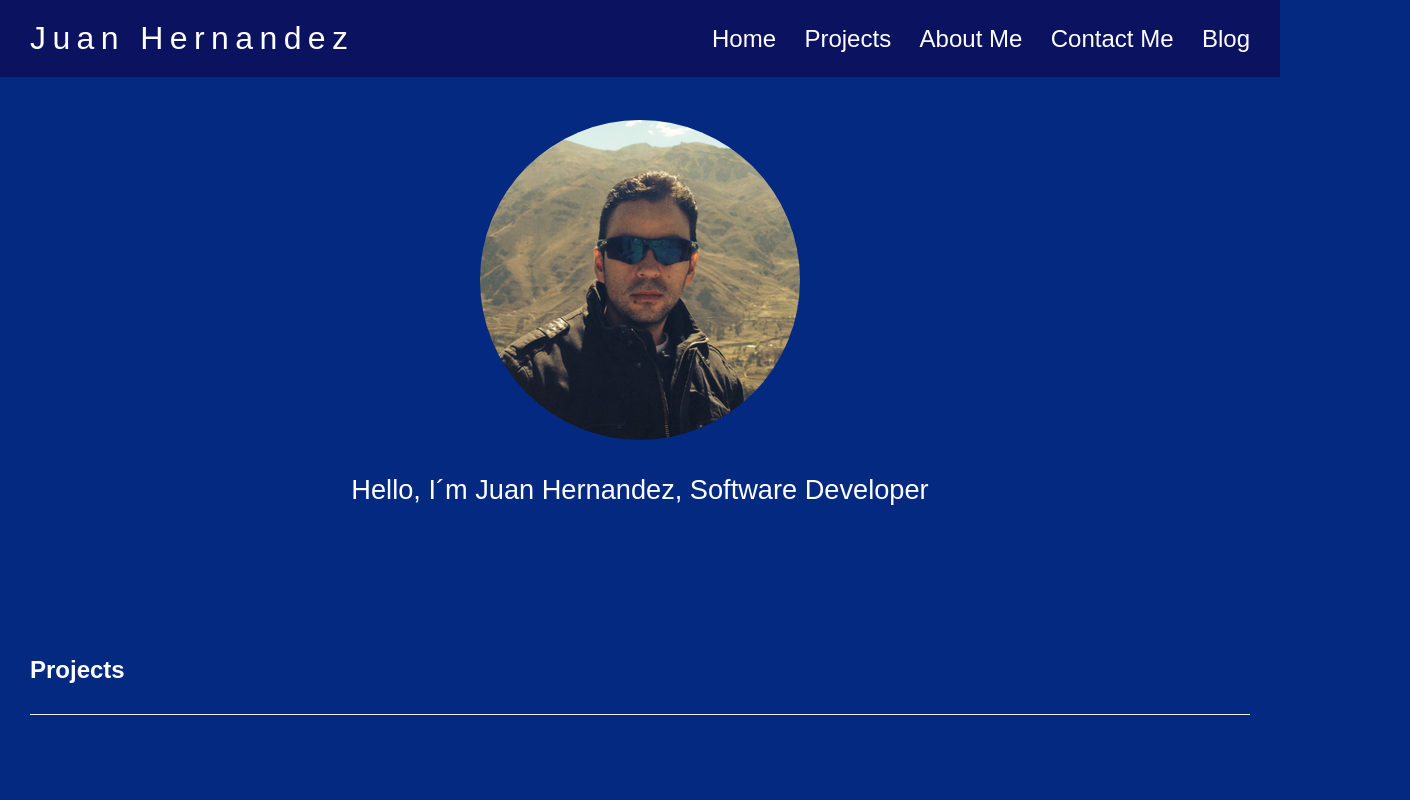
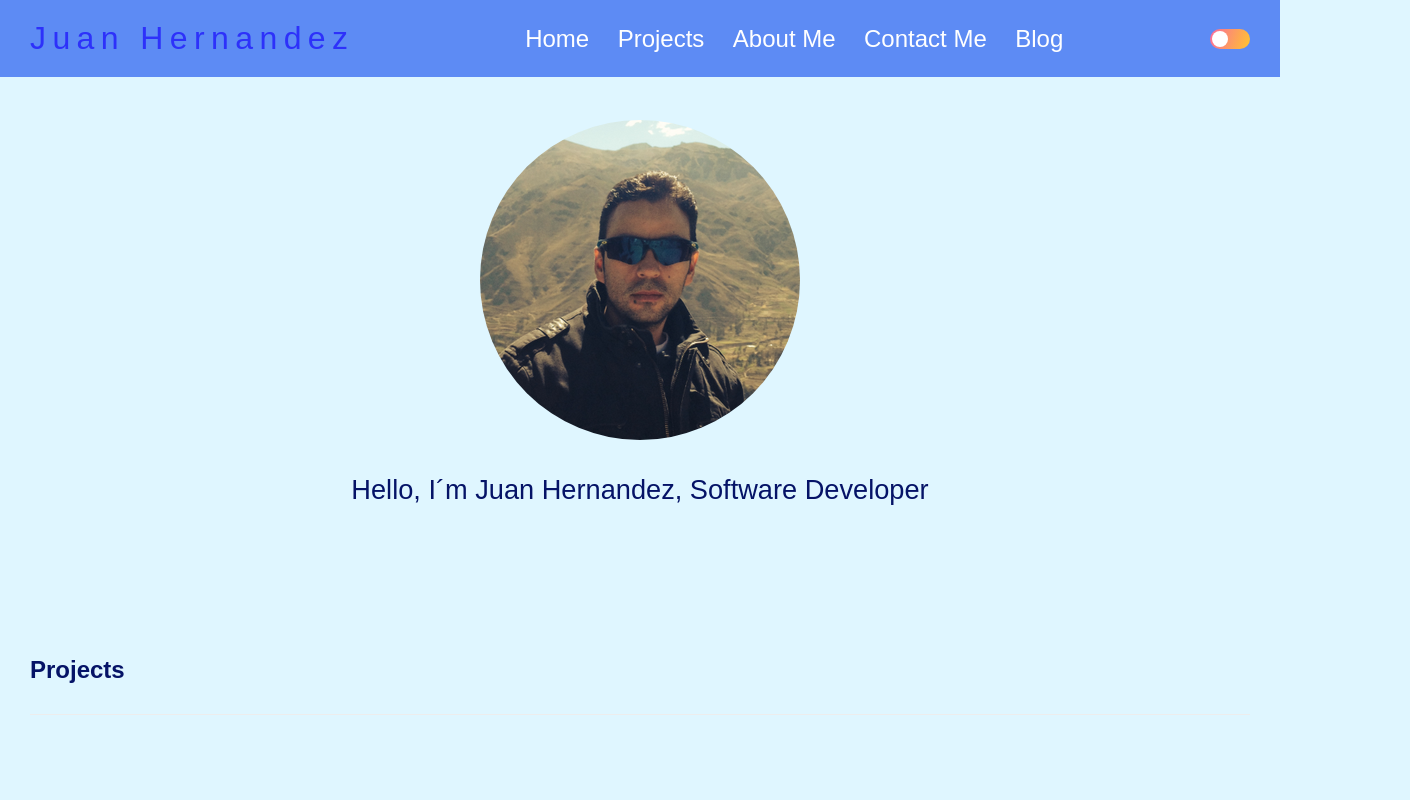
Before and after one commit to jahdevelopment/juan-hernandez-portfolio, a website: page src/index.html in a window 1280 px wide. Shown: the top 800 px of the page, 1410 px wide, since content can reach past the window. Drawn offline with Linux system fonts and the light colour scheme.

Commit message:
Include a darkmode button and ligth mode appeareance

```diff
--- a/src/css/style.css
+++ b/src/css/style.css
@@ -2,6 +2,12 @@
   box-sizing: border-box;
   margin: 0;
   padding: 0;
+}
+
+body.bluemode {
+  background-color: #DFF6FF;
+  color: #051367;
+  font-family: Arial, sans-serif;
 }
 
 body {
@@ -11,7 +17,20 @@ body {
   }
 
 
+
+
 /***** Header Styles *****/
+
+header.bluemode1 {
+  background-color: #5D8BF4;
+  color: #2D31FA;
+  left: 0px;
+  position: fixed;
+  right: 0px;
+  top: 0px;
+  width: 100%;
+  z-index: 1;
+}
 
 header {
   background: hsl(234, 80%, 21%);
@@ -22,6 +41,8 @@ header {
   width: 100%;
   z-index: 1;
 }
+
+
 
 header .bar-header {
   align-items: center;
@@ -57,6 +78,61 @@ header .bar-header nav a:hover {
   text-shadow: 1px 1px 3px #ffff;
 }
 
+input[type="checkbox"] {
+  -webkit-appearance: none;
+  visibility: hidden;
+  display: none;
+}
+
+.check {
+  position: relative;
+  display: block;
+  width: 40px;
+  height: 20px;
+  background: linear-gradient(109.8deg,rgba(250,111,152,1) 5.6%,rgba(255,189,55,1) 91.5% );
+  cursor: pointer;
+  border-radius: 20px;
+  overflow: hidden;
+  transition: ease-in 0.5s;
+}
+
+input[type="checkbox"]:chequed ~ .check {
+  background-color: #fff;
+  box-shadow: 0 0 0 1200px linear-gradient(109.8deg,rgba(250,111,152,1) 5.6%,rgba(255,189,55,1) 91.5% );;
+}
+
+.check:before {
+  content: '';
+  position: absolute;
+  top: 2px;
+  left: 2px;
+  background: #fff;
+  width: 16px;
+  height: 16px;
+  border-radius: 50%;
+  transition: 0.5s;
+}
+
+input[type="checkbox"]:checked ~ .check:before {
+  transform: translateX(-50px);
+}
+
+.check:after {
+  content: '';
+  position: absolute;
+  top: 2px;
+  right: 2px;
+  background: linear-gradient(109.8deg,rgba(250,111,152,1) 5.6%,rgba(255,189,55,1) 91.5% );
+  width: 16px;
+  height: 16px;
+  border-radius: 50%;
+  transition: 0.5s;
+  transform: translateX(50px);
+}
+
+input[type="checkbox"]:checked ~ .check:after {
+  transform: translateX(0px);
+}
 
 /***** Presentation Style*****/
 
@@ -390,8 +466,6 @@ footer li {
 .project-box {
   padding-top: 100px;
   text-align: center;
-  margin-left: 30px;
-  margin-right: 30px;
   margin-bottom: 80px;
   display: flex;
   flex-direction: column;
--- a/src/index.html
+++ b/src/index.html
@@ -9,8 +9,8 @@
   <script src="js/script.js" defer></script>
   <script src="https://kit.fontawesome.com/08aa4b6a62.js" crossorigin="anonymous"></script>
 </head>
-<body>
-  <header>
+<body class="bluemode">
+  <header class="bluemode1">
     <div class="bar-header">
       <h1 class="main-title">Juan Hernandez</h1>
       <nav>
@@ -22,6 +22,10 @@
           <li><a href="#blog">Blog</a></li>
         </ul>
       </nav>
+      <label>
+        <input id="bdark" type="checkbox">
+        <span class="check"></span>
+      </label>
     </div>
   </header>
 
--- a/src/js/script.js
+++ b/src/js/script.js
@@ -0,0 +1,8 @@
+const bdark = document.querySelector('#bdark');
+const body = document.querySelector('body');
+const header = document.querySelector('header');
+
+bdark.addEventListener('click', e =>{
+  body.classList.toggle('bluemode')
+  header.classList.toggle('bluemode1')
+});
--- a/src/projects/pigGame/css/style.css
+++ b/src/projects/pigGame/css/style.css
@@ -12,7 +12,7 @@
 }
 
 body {
-  background-image: linear-gradient(rgba(62, 20, 20, 0.4), rgba(62, 20, 20, 0.4)), url(../images/PigGameimg/back.jpg);
+  background-image: linear-gradient(rgba(62, 20, 20, 0.4), rgba(62, 20, 20, 0.4)), url(../pigGameImg/back.jpg);
   background-size: cover;
   background-position: center;
   font-family: Lato;
```
Also changed, not shown: package.json (+12 -6 lines).
